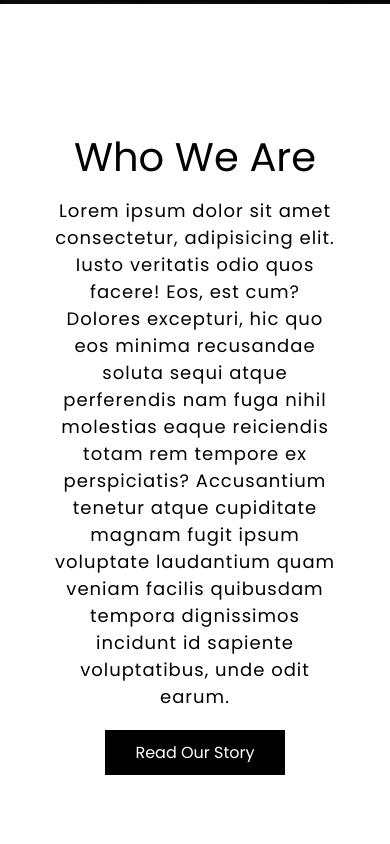
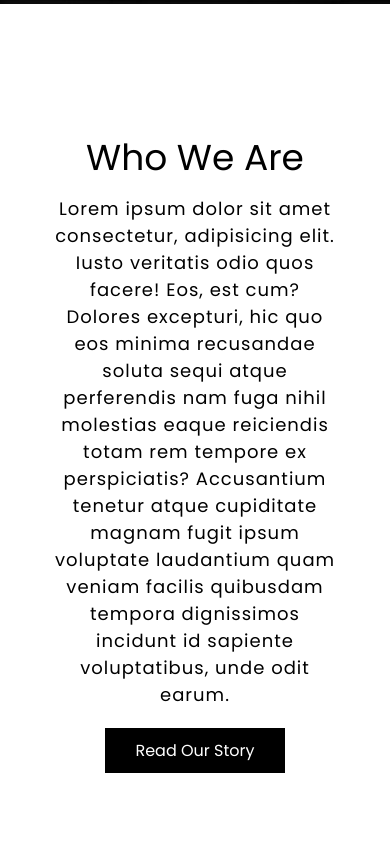
Before and after one commit to rico042002/my-brand2, a plain HTML site: page index.html in a window 390 px wide. Shown: the part 840-1684 px from the top of the page. Drawn offline with Linux system fonts and the light colour scheme.

Commit message:
commit 5

```diff
--- a/style.css
+++ b/style.css
@@ -558,4 +558,8 @@ p {
     .sci ul li a img {
         font-size: 24px;
     }
+
+    h3 {
+        font-size: 36px;
+    }
 }
```
